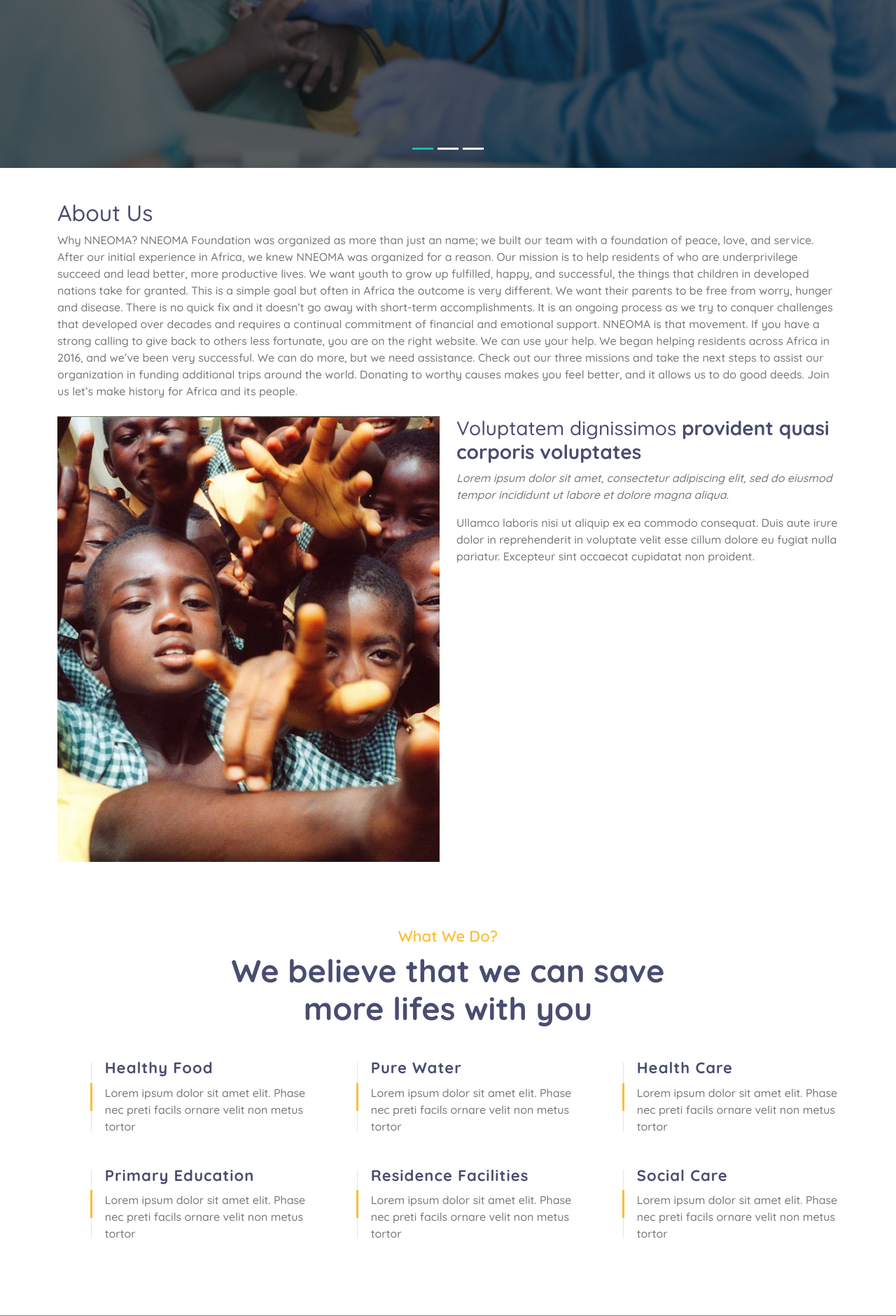
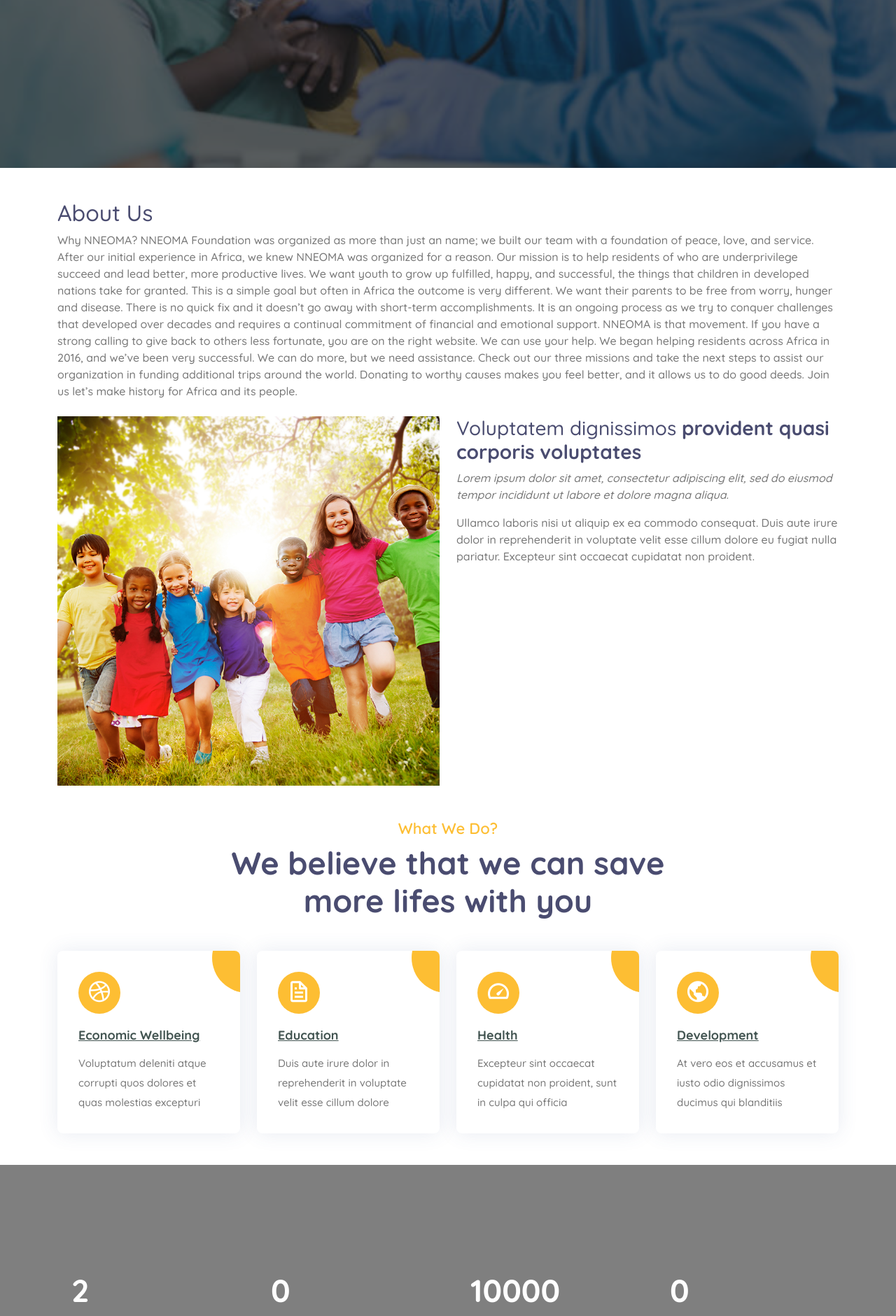
Before and after one commit to chrisunday2013/nonprofit, a Django app: page / in a window 1280 px wide. Shown: the part 560-2441 px from the top of the page at 70% size. Run offline with Django 4.2, Linux system fonts and the light colour scheme; some libraries are stand-ins or nearby versions.

Commit message:
what we do and navbar update

```diff
--- a/static/assets/css/style.css
+++ b/static/assets/css/style.css
@@ -802,7 +802,7 @@ a:focus {
     right: 0;
     bottom: 0;
     left: 0;
-    background: rgba(0, 0, 0, .5);
+     background: rgba(0, 0, 0, .5);
     z-index: 1;
 }
 
@@ -1143,74 +1143,126 @@ a:focus {
 }
 
 
-/*******************************/
-/********* Service CSS *********/
-/*******************************/
-.service {
-    position: relative;
-    width: 100%;
-    padding: 45px 0 15px 0;
-}
-
-.service .service-item {
-    position: relative;
-    width: 100%;
-    display: flex;
-    justify-content: space-between;
-    margin-bottom: 45px;
-    transition: .3s;
-}
-
-.service .service-icon {
-    position: relative;
+/*--------------------------------------------------------------
+# Our Services
+--------------------------------------------------------------*/
+.services .icon-box {
+    padding: 30px;
+    position: relative;
+    overflow: hidden;
+    background: #fff;
+    box-shadow: 0 0 29px 0 rgba(68, 88, 144, 0.12);
+    transition: all 0.3s ease-in-out;
+    border-radius: 8px;
+    z-index: 1;
+  }
+
+  .services .icon-box::before {
+    content: "";
+    position: absolute;
+    background: #FDBE33;
+    right: -60px;
+    top: -40px;
+    width: 100px;
+    height: 100px;
+    border-radius: 50px;
+    transition: all 0.3s;
+    z-index: -1;
+  }
+
+  .services .icon-box:hover::before {
+    background: #FDBE33;
+    right: 0;
+    top: 0;
+    width: 100%;
+    height: 100%;
+    border-radius: 0px;
+  }
+
+  .services .icon {
+    margin: 0 auto 20px auto;
+    padding-top: 10px;
+    display: inline-block;
+    text-align: center;
+    border-radius: 50%;
     width: 60px;
-}
-
-.service .service-icon i {
-    position: relative;
-    display: block;
+    height: 60px;
+    background: #FDBE33;
+    transition: all 0.3s ease-in-out;
+  }
+
+  .services .icon i {
+    font-size: 36px;
+    line-height: 1;
+    color: #fff;
+  }
+
+  .services .title {
+    font-weight: 700;
+    margin-bottom: 15px;
+    font-size: 18px;
+  }
+
+  .services .title a {
+    color: #425451;
+  }
+
+  .services .description {
+    font-size: 15px;
+    line-height: 28px;
+    margin-bottom: 0;
+  }
+
+  .services .icon-box:hover .title a,
+  .services .icon-box:hover .description {
+    color: #fff;
+  }
+
+  .services .icon-box:hover .icon {
+    background: #fff;
+  }
+
+  .services .icon-box:hover .icon i {
     color: #FDBE33;
-    font-size: 60px;
-    line-height: 60px;
-    margin-top: 5px;
-}
-
-.service .service-text {
-    position: relative;
-    margin-left: 20px;
-    padding-left: 20px;
-}
-
-.service .service-text::before {
-    position: absolute;
-    content: "";
-    width: 1px;
-    height: calc(100% - 10px);
-    top: 5px;
-    left: 0;
-    background: rgba(0, 0, 0, .1);
-}
-
-.service .service-text::after {
-    position: absolute;
-    content: "";
-    width: 3px;
-    height: 40px;
-    top: calc(50% - 20px);
-    left: -1px;
+  }
+
+  /*--------------------------------------------------------------
+  # Cta
+  --------------------------------------------------------------*/
+   .cta {
+    background: linear-gradient(rgba(66, 84, 81, 0.5), rgba(43, 56, 54, 0.5)), url("../img/cta-bg.jpg") fixed center center;
+    background-size: cover;
+    padding: 60px 0;
+  }
+
+  .cta h3 {
+    color: #fff;
+    font-size: 28px;
+    font-weight: 700;
+  }
+
+  .cta p {
+    color: #fff;
+  }
+
+  .cta .cta-btn {
+    font-family: "Poppins", sans-serif;
+    font-weight: 500;
+    font-size: 16px;
+    letter-spacing: 1px;
+    display: inline-block;
+    padding: 8px 28px;
+    border-radius: 25px;
+    transition: 0.5s;
+    margin-top: 10px;
+    border: 2px solid #FDBE33;
+    color: #fff;
+  }
+
+  .cta .cta-btn:hover {
     background: #FDBE33;
-}
-
-.service .service-text h3 {
-    margin-bottom: 10px;
-    font-size: 22px;
-    font-weight: 700;
-    letter-spacing: 1px;
-}
-
-.service .service-text p {
-    margin: 0;
-}
+    border: 2px solid #FDBE33;
+  }
 
 
 /*******************************/
--- a/templates/contact.html
+++ b/templates/contact.html
@@ -73,7 +73,7 @@
                         <a href="event" class="nav-item nav-link">Events</a>
                         <a href="blog" class="nav-item nav-link">Blog</a>
                         <div class="nav-item dropdown">
-                            <a href="#" class="nav-link dropdown-toggle " data-toggle="dropdown">Programs</a>
+                            <a href="#" class="nav-link dropdown-toggle " data-toggle="dropdown">WHAT WE DO</a>
                             <div class="dropdown-menu">
                                 <a href="health" class="dropdown-item">Health</a>
                                 <a href="education" class="dropdown-item">Education</a>
--- a/templates/index.html
+++ b/templates/index.html
@@ -17,10 +17,10 @@
 
         <!-- CSS Libraries -->
         <link href="https://stackpath.bootstrapcdn.com/bootstrap/4.4.1/css/bootstrap.min.css" rel="stylesheet">
-        <link href="https://cdnjs.cloudflare.com/ajax/libs/font-awesome/5.10.0/css/all.min.css" rel="stylesheet">
-        <link href="{% static 'assets/lib/flaticon/font/flaticon.css'%}" rel="stylesheet">
+
+        <!-- <link href="{% static 'assets/lib/flaticon/font/flaticon.css'%}" rel="stylesheet">
         <link href="{% static 'assets/lib/animate/animate.min.css'%}" rel="stylesheet">
-        <link href="{% static 'assets/lib/owlcarousel/assets/owl.carousel.min.css'%}" rel="stylesheet">
+        <link href="{% static 'assets/lib/owlcarousel/assets/owl.carousel.min.css'%}" rel="stylesheet"> -->
 
         <link href="{% static 'assets/vendor/animate.css/animate.min.css'%}" rel="stylesheet">
         <link href="{% static 'assets/vendor/bootstrap/css/bootstrap.min.css'%}" rel="stylesheet">
@@ -31,7 +31,7 @@
 
 
         <link href="{% static 'assets/css/style.css'%}" rel="stylesheet">
-        <!-- <link href="assets/css/style.css" rel="stylesheet"> -->
+
     </head>
 
     <body>
@@ -106,12 +106,11 @@
         <div class="collapse navbar-collapse justify-content-between" id="navbarCollapse">
             <div class="navbar-nav ml-auto">
                 <a href="{% url 'index' %}" class="nav-item nav-link">Home</a>
-                <a href="about" class="nav-item nav-link active">About</a>
-                <a href="causes" class="nav-item nav-link">Causes</a>
-                <a href="event" class="nav-item nav-link">Events</a>
-                <a href="blog" class="nav-item nav-link">Blog</a>
+                <a href="about" class="nav-item nav-link active">ABOUT</a>
+                <a href="causes" class="nav-item nav-link">WHERE WE WORK</a>
+                <!-- <a href="blog" class="nav-item nav-link">Blog</a> -->
                 <div class="nav-item dropdown">
-                    <a href="#" class="nav-link dropdown-toggle " data-toggle="dropdown">Programs</a>
+                    <a href="#" class="nav-link dropdown-toggle " data-toggle="dropdown">WHAT WE DO</a>
                     <div class="dropdown-menu">
                         <a href="health" class="dropdown-item">Health</a>
                         <a href="education" class="dropdown-item">Education</a>
@@ -119,7 +118,9 @@
                         <a href="volunteer" class="dropdown-item">Volunteer</a>
                     </div>
                 </div>
-                <a href="contact" class="nav-item nav-link">Contact</a>
+                <a href="contact" class="nav-item nav-link">CONTACTS</a>
+                <a href="event" class="nav-item nav-link">EVENTS</a>
+            </div>
         </div>
         </div>
     </div>
@@ -151,7 +152,7 @@
 
         <div class="row">
           <div class="col-lg-6 mt-4">
-            <img src="{% static 'assets/img/about.jpg' %}" class="img-fluid" alt="">
+            <img src="{% static 'assets/img/longhappy.jpg' %}" class="img-fluid" alt="">
           </div>
           <div class="col-lg-6 pt-4 pt-lg-0 content mt-4">
             <h3>Voluptatem dignissimos <strong>provident quasi corporis voluptates</strong></h3>
@@ -171,84 +172,54 @@
     </section><!-- End About Us Section -->
 
 
-        <!-- Service Start -->
-        <div class="service">
-            <div class="container">
+         <!-- ======= Our Services Section ======= -->
+
     <div class="section-header text-center">
         <p>What We Do?</p>
         <h2>We believe that we can save more lifes with you</h2>
     </div>
+
+    <section id="services" class="services">
+        <div class="container">
+
           <div class="row">
-                    <div class="col-lg-4 col-md-6">
-                        <div class="service-item">
-                            <div class="service-icon">
-                                <i class="flaticon-diet"></i>
-                            </div>
-                            <div class="service-text">
-                                <h3>Healthy Food</h3>
-                                <p>Lorem ipsum dolor sit amet elit. Phase nec preti facils ornare velit non metus tortor</p>
+            <div class="col-md-6 col-lg-3 d-flex align-items-stretch mb-5 mb-lg-0">
+              <div class="icon-box">
+                <div class="icon"><i class="bx bxl-dribbble"></i></div>
+                <h4 class="title"><a href="">Economic Wellbeing</a></h4>
+                <p class="description">Voluptatum deleniti atque corrupti quos dolores et quas molestias excepturi</p>
               </div>
             </div>
-                    </div>
-                    <div class="col-lg-4 col-md-6">
-                        <div class="service-item">
-                            <div class="service-icon">
-                                <i class="flaticon-water"></i>
-                            </div>
-                            <div class="service-text">
-                                <h3>Pure Water</h3>
-                                <p>Lorem ipsum dolor sit amet elit. Phase nec preti facils ornare velit non metus tortor</p>
+
+            <div class="col-md-6 col-lg-3 d-flex align-items-stretch mb-5 mb-lg-0">
+              <div class="icon-box">
+                <div class="icon"><i class="bx bx-file"></i></div>
+                <h4 class="title"><a href="">Education</a></h4>
+                <p class="description">Duis aute irure dolor in reprehenderit in voluptate velit esse cillum dolore</p>
               </div>
             </div>
-                    </div>
-                    <div class="col-lg-4 col-md-6">
-                        <div class="service-item">
-                            <div class="service-icon">
-                                <i class="flaticon-healthcare"></i>
-                            </div>
-                            <div class="service-text">
-                                <h3>Health Care</h3>
-                                <p>Lorem ipsum dolor sit amet elit. Phase nec preti facils ornare velit non metus tortor</p>
+
+            <div class="col-md-6 col-lg-3 d-flex align-items-stretch mb-5 mb-lg-0">
+              <div class="icon-box">
+                <div class="icon"><i class="bx bx-tachometer"></i></div>
+                <h4 class="title"><a href="">Health</a></h4>
+                <p class="description">Excepteur sint occaecat cupidatat non proident, sunt in culpa qui officia</p>
               </div>
             </div>
-                    </div>
-                    <div class="col-lg-4 col-md-6">
-                        <div class="service-item">
-                            <div class="service-icon">
-                                <i class="flaticon-education"></i>
-                            </div>
-                            <div class="service-text">
-                                <h3>Primary Education</h3>
-                                <p>Lorem ipsum dolor sit amet elit. Phase nec preti facils ornare velit non metus tortor</p>
+
+            <div class="col-md-6 col-lg-3 d-flex align-items-stretch mb-5 mb-lg-0">
+              <div class="icon-box">
+                <div class="icon"><i class="bx bx-world"></i></div>
+                <h4 class="title"><a href="">Development</a></h4>
+                <p class="description">At vero eos et accusamus et iusto odio dignissimos ducimus qui blanditiis</p>
               </div>
             </div>
+
           </div>
-                    <div class="col-lg-4 col-md-6">
-                        <div class="service-item">
-                            <div class="service-icon">
-                                <i class="flaticon-home"></i>
+
         </div>
-                            <div class="service-text">
-                                <h3>Residence Facilities</h3>
-                                <p>Lorem ipsum dolor sit amet elit. Phase nec preti facils ornare velit non metus tortor</p>
-                            </div>
-                        </div>
-                    </div>
-                    <div class="col-lg-4 col-md-6">
-                        <div class="service-item">
-                            <div class="service-icon">
-                                <i class="flaticon-social-care"></i>
-                            </div>
-                            <div class="service-text">
-                                <h3>Social Care</h3>
-                                <p>Lorem ipsum dolor sit amet elit. Phase nec preti facils ornare velit non metus tortor</p>
-                            </div>
-                        </div>
-                    </div>
-                </div>
-            </div>
-        </div>
-        <!-- Service End -->
+      </section><!-- End Our Services Section -->
+
 
 
 
@@ -755,12 +726,12 @@
 
         <!-- JavaScript Libraries -->
         <script  src="https://code.jquery.com/jquery-3.4.1.min.js"></script>
-        <script  src="https://stackpath.bootstrapcdn.com/bootstrap/4.4.1/js/bootstrap.bundle.min.js"></script>
+        <!-- <script  src="https://stackpath.bootstrapcdn.com/bootstrap/4.4.1/js/bootstrap.bundle.min.js"></script>
         <script  src="{% static 'assets/lib/easing/easing.min.js'%}"></script>
         <script  src="{% static 'assets/lib/owlcarousel/owl.carousel.min.js'%}"></script>
         <script  src="{% static 'assets/lib/waypoints/waypoints.min.js'%}"></script>
         <script  src="{% static 'assets/lib/counterup/counterup.min.js'%}"></script>
-        <script  src="{% static 'assets/lib/parallax/parallax.min.js'%}"></script>
+        <script  src="{% static 'assets/lib/parallax/parallax.min.js'%}"></script>  -->
 
         <script src="{% static 'assets/vendor/purecounter/purecounter_vanilla.js'%}"></script>
         <script src="{% static 'assets/vendor/bootstrap/js/bootstrap.bundle.min.js'%}"></script>
@@ -777,7 +748,7 @@
         <!-- Contact Javascript File -->
         <script src="{% static 'assets/mail/jqBootstrapValidation.min.js'%}"></script>
         <script src="{% static 'assets/mail/contact.js'%}"></script>
-
+        -->
 
         <!-- Template Javascript -->
 
```
Also changed, not shown: templates/about.html (+27 -10 lines), templates/causes.html (+6 -6 lines), templates/development.html (+5 -5 lines), templates/education.html (+6 -6 lines), templates/event.html (+6 -6 lines), templates/health.html (+6 -6 lines), templates/service.html (+6 -6 lines). Lines whose indentation alone changed are shown as unchanged.
